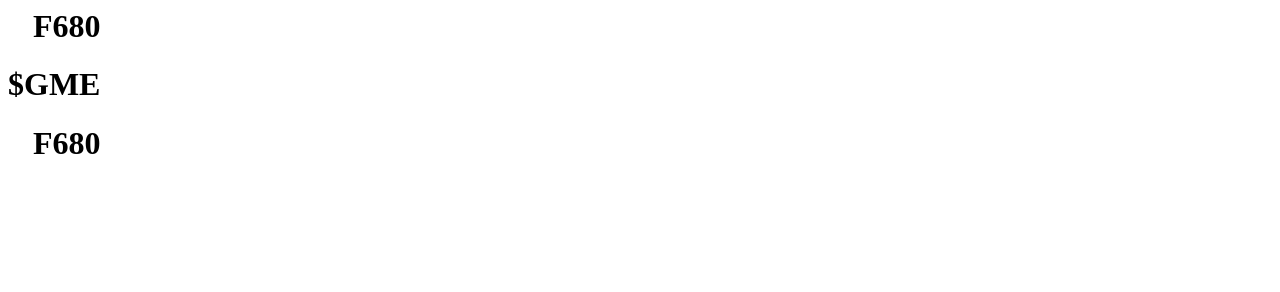
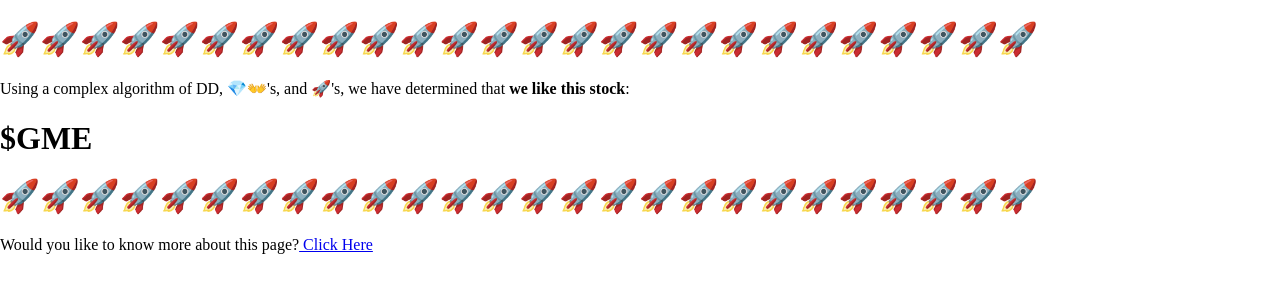
Before and after one commit to welikethisstock/welikethisstock.github.io, a plain HTML site: page index.html in a window 1280 px wide. Drawn offline with nearby package versions, Linux system fonts and the light colour scheme.

Commit message:
Update index.html

```diff
--- a/index.html
+++ b/index.html
@@ -1,16 +1,47 @@
-<html>
-    <head>
-        <meta charset='utf-8'>
+<!DOCTYPE html>
+<!-- saved from url=(0034)https://welikethisstock.github.io/ -->
+<html><head><meta http-equiv="Content-Type" content="text/html; charset=UTF-8">
+
+    <meta name="viewport" content="width=device-width, initial-scale=1.0">
+    <title>We Like This Stock: 🚀</title>
+
+    <!-- Analytics so I can see how popularity and stroke myself -->
+    <!-- Global site tag (gtag.js) - Google Analytics -->
+    <script async="" src="https://www.googletagmanager.com/gtag/js?id=G-8L42FHZV5T"></script>
+    <script>
+    window.dataLayer = window.dataLayer || [];
+    function gtag(){dataLayer.push(arguments);}
+    gtag('js', new Date());
+
+    gtag('config', 'G-8L42FHZV5T');
+    </script>
+
+    <!-- normalize -->
+    <link rel="stylesheet" href="./We Like This Stock__files/normalize.css">
+    <link rel="stylesheet" href="./We Like This Stock__files/styling.css">
     </head>
+
     <body>
+
+    <div class="container">
+        <article class="child">
             <h1>
-            &#1F680
+                🚀🚀🚀🚀🚀🚀🚀🚀🚀🚀🚀🚀🚀🚀🚀🚀🚀🚀🚀🚀🚀🚀🚀🚀🚀🚀
             </h1>
-        <h1>
+            <p>
+                Using a complex algorithm of DD, 💎👐's, and 🚀's, we have determined that <b>we like this stock</b>:
+            </p>
+            <h1 id="ticker">
                 $GME
             </h1>
             <h1>
-            &#1F680
+                🚀🚀🚀🚀🚀🚀🚀🚀🚀🚀🚀🚀🚀🚀🚀🚀🚀🚀🚀🚀🚀🚀🚀🚀🚀🚀
             </h1>
-    </body>
-</html>
+        </article>
+        <footer>
+            <p>Would you like to know more about this page?<a href="https://welikethisstock.github.io/www.lol-no.com"> Click Here</a></p>
+        </footer>
+    </div>
+
+
+</body></html>
```
Lines whose indentation alone changed are shown as unchanged.
